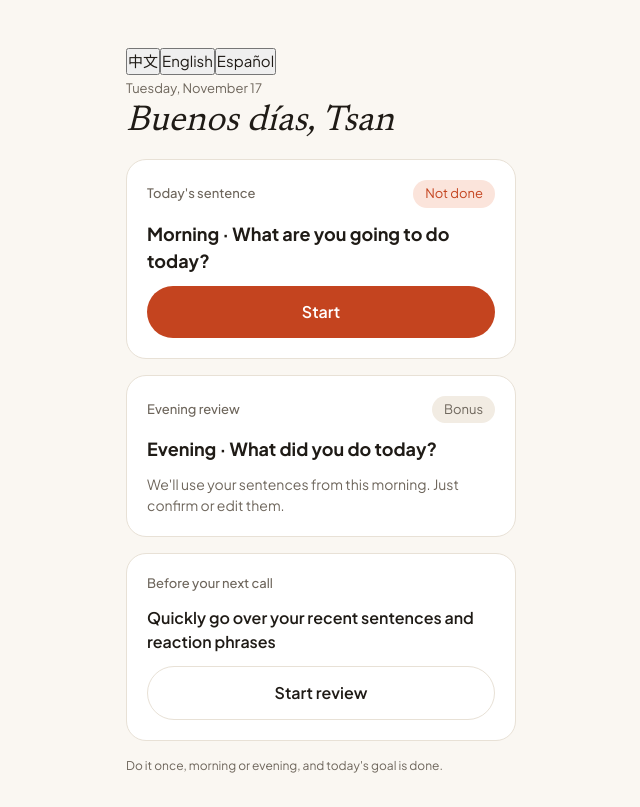
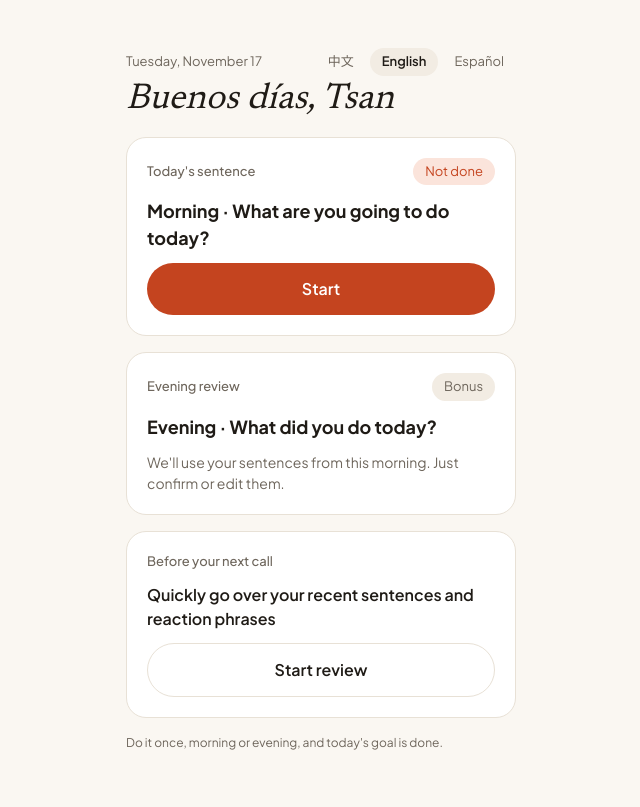
Before and after one commit to sutsanyuan/dilo, a Next.js app: page / in a window 1280 px wide. Shown: the whole page, without its empty margins (319-959 px from the left). Built offline with nearby package versions, Linux system fonts and the light colour scheme; no server answers.

Commit message:
語言切換按鈕加上樣式，和日期排在同一行

```diff
--- a/app/page.module.css
+++ b/app/page.module.css
@@ -99,3 +99,10 @@
     font-size: 12px;
     color: var(--color-ink-secondary);
 }
+
+/* 日期在左、語言按鈕在右 */
+.headerTop {
+    display: flex;
+    align-items: center;
+    justify-content: space-between;
+}
--- a/app/page.tsx
+++ b/app/page.tsx
@@ -31,8 +31,11 @@ export default async function Home() {
     return (
         <main className={styles.screen}>
             <header className={styles.header}>
-                <LanguageSwitcher current={locale} />
-                <p className={styles.date}>{today}</p>
+                <div className={styles.headerTop}>
+                    <p className={styles.date}>{today}</p>
+                    <LanguageSwitcher current={locale} />
+                </div>
+
                 <h1 className={`spanish ${styles.greeting}`}>Buenos días, Tsan</h1>
             </header>
 
--- /dev/null
+++ b/components/LanguageSwitcher.module.css
@@ -0,0 +1,28 @@
+/* 外框：三個按鈕排成一列 */
+.switcher {
+    display: inline-flex;
+    gap: var(--space-4);
+}
+
+/* 每一顆按鈕 */
+.option {
+    padding: var(--space-4) var(--space-12);
+    border: 0;
+    border-radius: var(--radius-pill);
+    background: transparent;
+    color: var(--color-ink-secondary);
+    font: inherit; /* 按鈕預設不會沿用網頁字體，要手動繼承 */
+    font-size: 13px;
+    cursor: pointer;
+
+    &:hover {
+        color: var(--color-ink);
+    }
+}
+
+/* 目前選中的語言 */
+.option[aria-pressed="true"] {
+    background: var(--color-surface-muted);
+    color: var(--color-ink);
+    font-weight: 600;
+}
--- a/components/LanguageSwitcher.tsx
+++ b/components/LanguageSwitcher.tsx
@@ -2,14 +2,16 @@
 
 import { setLocale } from "@/lib/i18n/actions";
 import { locales, localeNames, type Locale } from "@/lib/i18n/config";
+import styles from "./LanguageSwitcher.module.css";
 
 // 畫面上的語言按鈕：中文／English／Español
 export function LanguageSwitcher({ current }: { current: Locale }) {
     return (
-        <div>
+        <div className={styles.switcher}>
             {locales.map((locale) => (
                 <button
                     key={locale}
+                    className={styles.option}
                     type="button"
                     aria-pressed={locale === current}
                     onClick={() => setLocale(locale)}>
```
Lines whose indentation alone changed are shown as unchanged.
